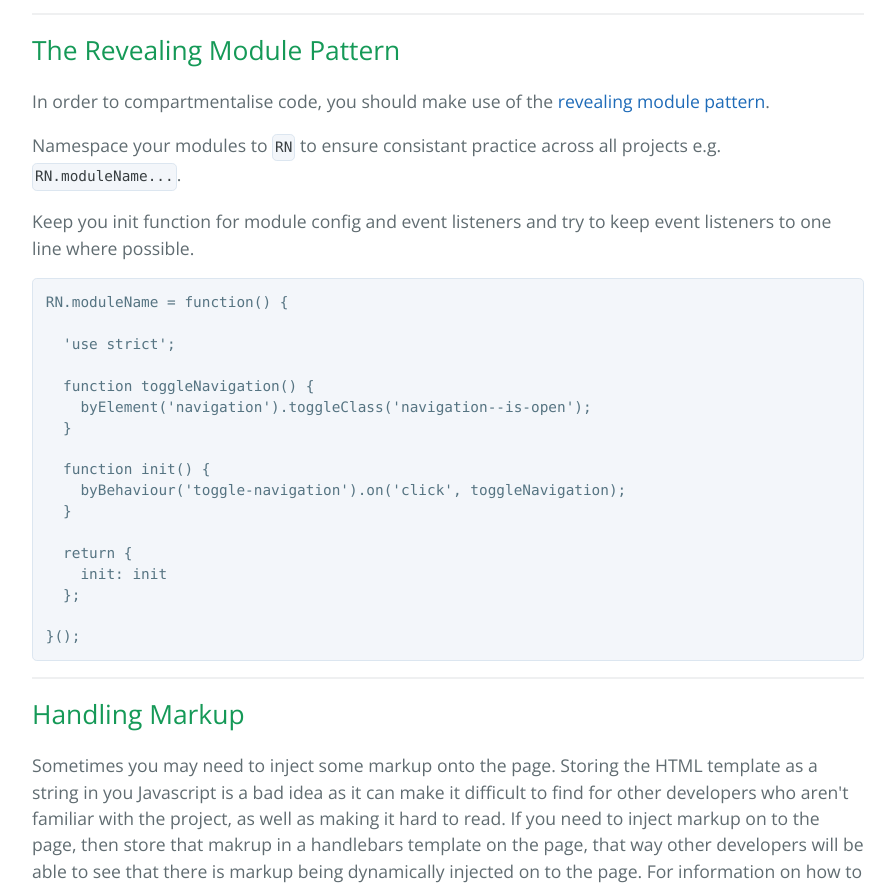
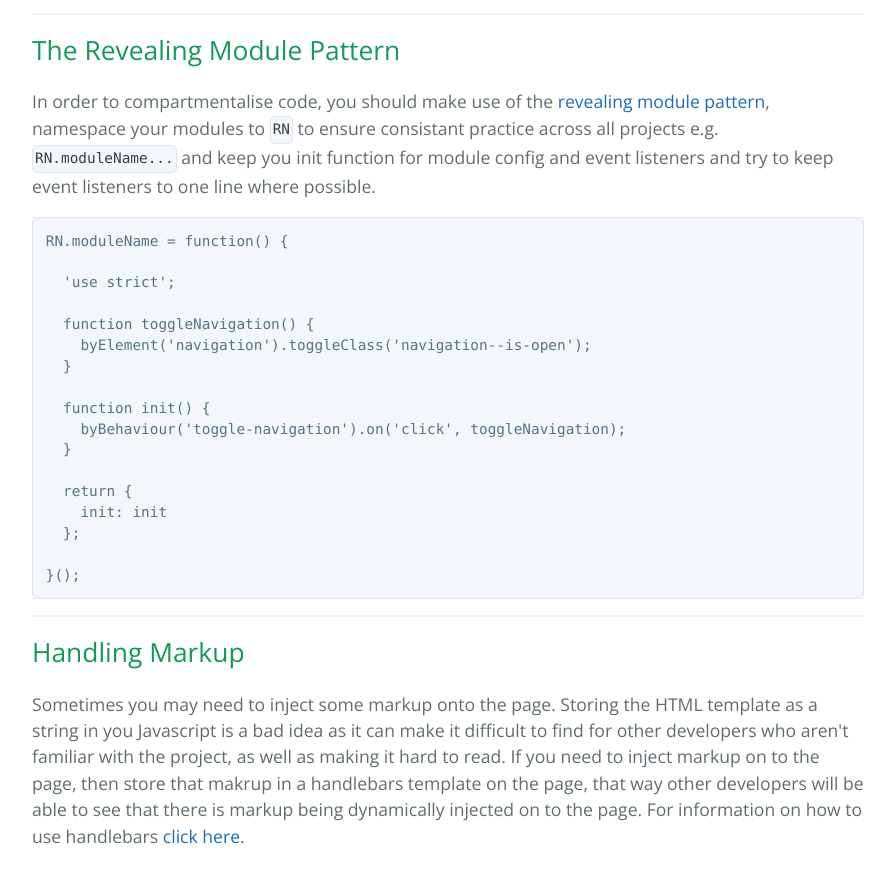
Before and after one commit to dahliacreative/piper, a plain HTML site: page javascript.html in a window 1280 px wide. Shown: the part 1761-2649 px from the top of the page, without its empty margins (192-1087 px from the left). Drawn offline with nearby package versions, Linux system fonts and the light colour scheme.

Commit message:
module text

```diff
--- a/javascript.html
+++ b/javascript.html
@@ -77,9 +77,7 @@ function byElement(selector) {
 
         <div id="module" class="sub-content">
           <h2>The Revealing Module Pattern</h2>
-          <p>In order to compartmentalise code, you should make use of the <a href="http://addyosmani.com/resources/essentialjsdesignpatterns/book/#revealingmodulepatternjavascript">revealing module pattern</a>.</p>
-          <p>Namespace your modules to <code>RN</code> to ensure consistant practice across all projects e.g. <code>RN.moduleName...</code>.</p>
-          <p>Keep you init function for module config and event listeners and try to keep event listeners to one line where possible.</p>
+          <p>In order to compartmentalise code, you should make use of the <a href="http://addyosmani.com/resources/essentialjsdesignpatterns/book/#revealingmodulepatternjavascript">revealing module pattern</a>, namespace your modules to <code>RN</code> to ensure consistant practice across all projects e.g. <code>RN.moduleName...</code> and keep you init function for module config and event listeners and try to keep event listeners to one line where possible.</p>
 <pre><code>RN.moduleName = function() {
 
   'use strict';
```
